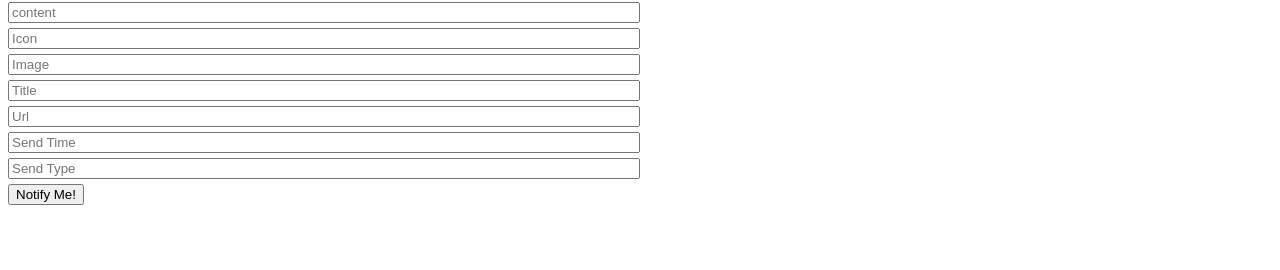
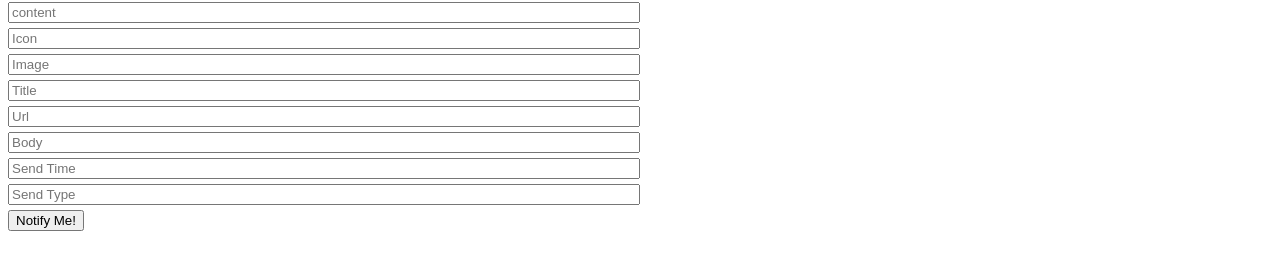
Before and after one commit to dai3005/push-notification, a plain HTML site: page index.html in a window 1280 px wide. Shown: the part 190-460 px from the top of the page. Drawn offline with nearby package versions, Linux system fonts and the light colour scheme.

Commit message:
Update index.html

```diff
--- a/index.html
+++ b/index.html
@@ -34,6 +34,7 @@
       <input type="text" name="image" label="Image" placeholder="Image" />
       <input type="text" name="title" label="Title" placeholder="Title" />
       <input type="text" name="url" label="Url" placeholder="Url" />
+       <input type="text" name="body" label="body" placeholder="Body" />
       <input
         type="number"
         name="send_time"
```
